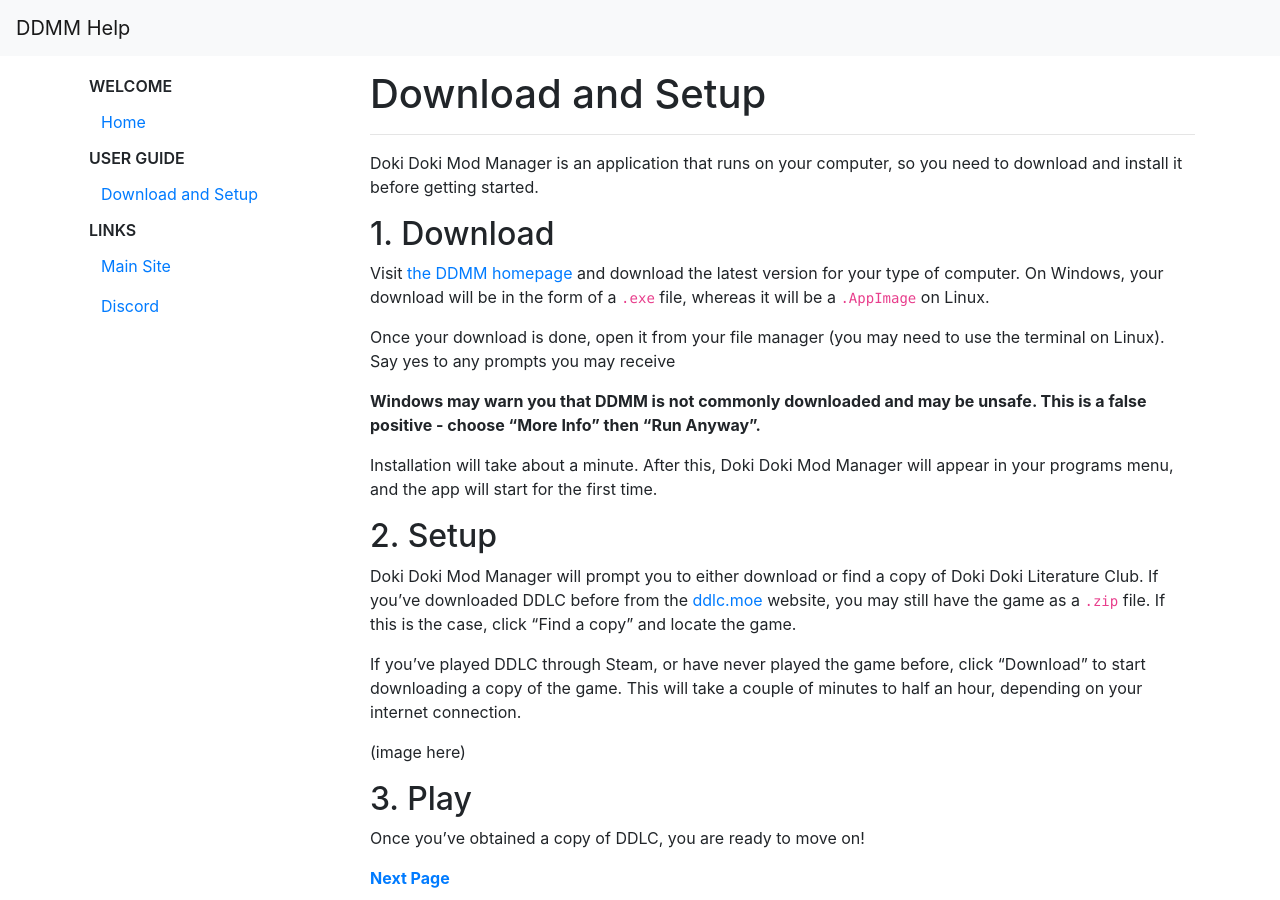
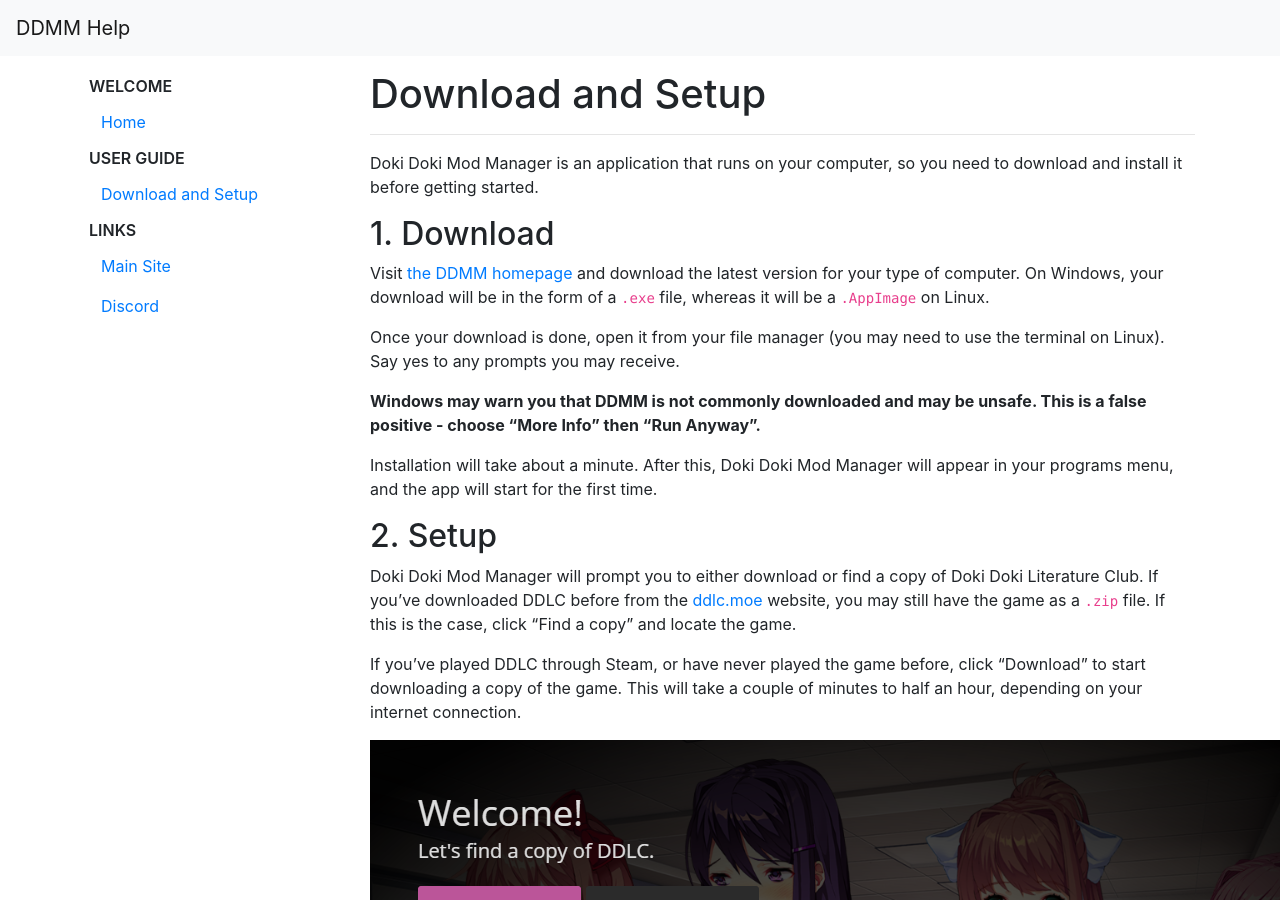
Before and after one commit to DokiDokiModManager/Help, a Jekyll site: the page built from user-guide/setup.md, in a window 1280 px wide and 900 px high. Built offline with Jekyll 4.4.1, drawn with Linux system fonts in a browser that asks for light colours; nearby versions of some CDN libraries; our own code applies the rules of GitHub Pages for plain Markdown files.

Commit message:
Added illustration

```diff
--- a/user-guide/setup.md
+++ b/user-guide/setup.md
@@ -8,7 +8,7 @@ Doki Doki Mod Manager is an application that runs on your computer, so you need
 
 Visit [the DDMM homepage](https://doki.space) and download the latest version for your type of computer. On Windows, your download will be in the form of a `.exe` file, whereas it will be a `.AppImage` on Linux.
 
-Once your download is done, open it from your file manager (you may need to use the terminal on Linux). Say yes to any prompts you may receive
+Once your download is done, open it from your file manager (you may need to use the terminal on Linux). Say yes to any prompts you may receive.
 
 **Windows may warn you that DDMM is not commonly downloaded and may be unsafe. This is a false positive - choose "More Info" then "Run Anyway".**
 
@@ -20,7 +20,7 @@ Doki Doki Mod Manager will prompt you to either download or find a copy of Doki
 
 If you've played DDLC through Steam, or have never played the game before, click "Download" to start downloading a copy of the game. This will take a couple of minutes to half an hour, depending on your internet connection.
 
-(image here)
+![](../images/first_time_setup.png)
 
 ## 3. Play
 
```
Also changed, not shown: user-guide/install-ddlc.md (+1 -0 lines), images/first_time_setup.png (added).
